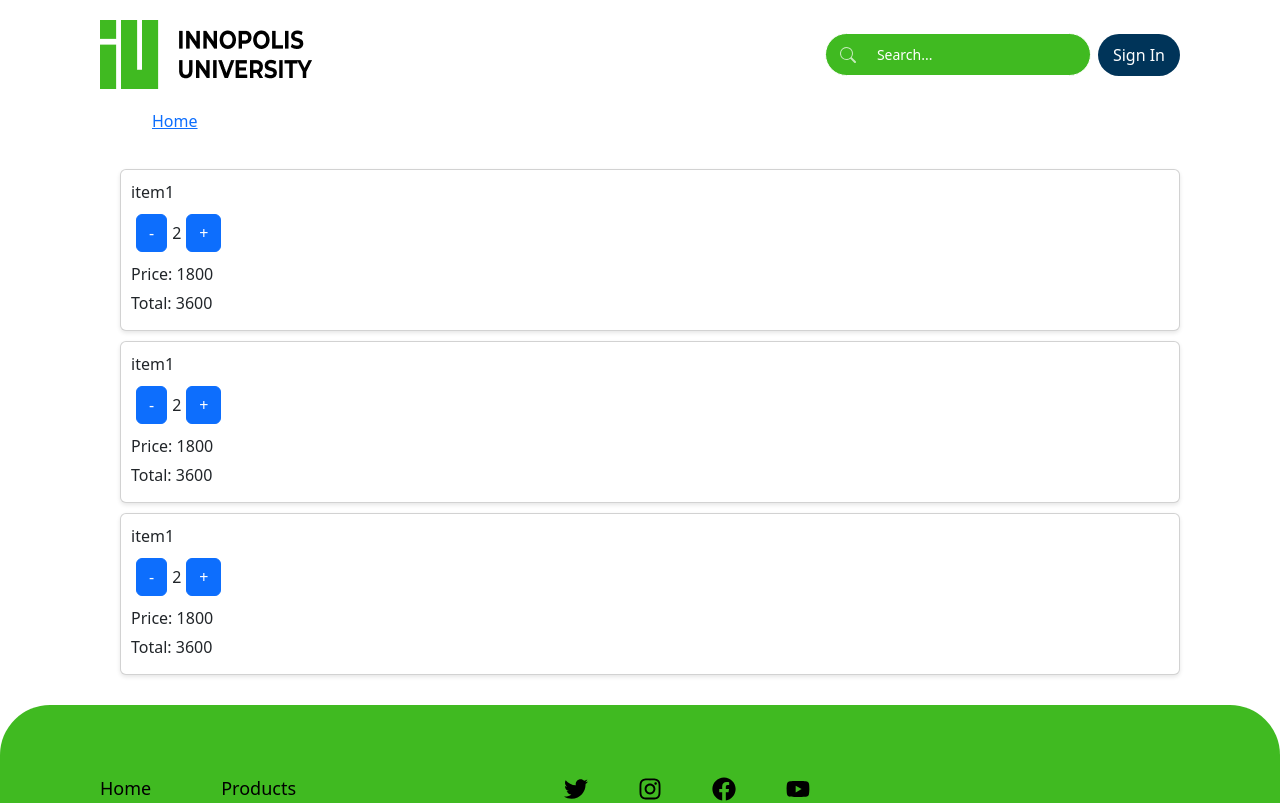
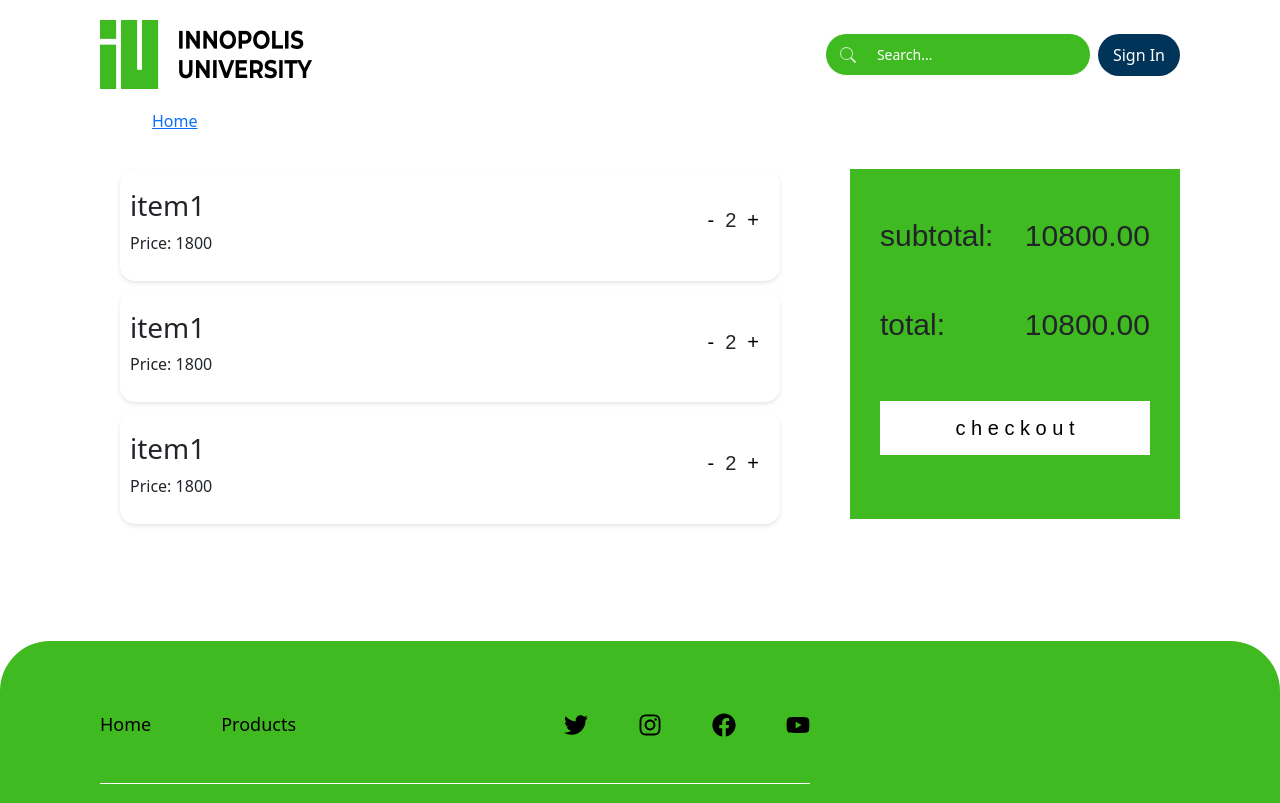
Before and after one commit to RoukayaZaki/innoshop-frontend, a React (Create React App) app: page /checkout in a window 1280 px wide. Shown: the top 803 px of the page. Built offline with nearby package versions, Linux system fonts and the light colour scheme.

Commit message:
Implement purchase page

```diff
--- a/src/Components/PurchasePage/CheckoutPart.js
+++ b/src/Components/PurchasePage/CheckoutPart.js
@@ -1,25 +1,39 @@
-import PurchaseCard from "./PurchaseCard";
-import Total from "./Total";
-import './../../assets/css/checkoutpart.css'
-
-const Item = ({ name, quantity }) => {
-    return (
-        <div className="item">
-            <span>{name}</span>
-            <span>{quantity}</span>
-        </div>
-    );
-};
+import React, { useState } from 'react';
+import PurchaseCard from './PurchaseCard';
+import Total from './Total';
+import './../../assets/css/checkoutpart.css';
 
 const CheckoutPart = ({ items }) => {
+    const [updatedItems, setUpdatedItems] = useState(items);
+
+    const handleQuantityChange = (itemId, newQuantity) => {
+        const updatedItem = updatedItems.find((item) => item.id === itemId);
+        updatedItem.quantity = newQuantity;
+
+        const updatedItemList = [...updatedItems];
+        setUpdatedItems(updatedItemList);
+    };
+
+    const calculateTotal = () => {
+        let total = 0;
+        updatedItems.forEach((item) => {
+            total += item.price * item.quantity;
+        });
+        return total;
+    };
+
     return (
         <div className="checkout-page">
             <div className="items-section">
-                {items.map(item => (
-                    <PurchaseCard item={item} />
+                {updatedItems.map((item) => (
+                    <PurchaseCard
+                        item={item}
+                        key={item.id}
+                        onQuantityChange={handleQuantityChange}
+                    />
                 ))}
             </div>
-            <Total />
+            <Total total={calculateTotal()} />
         </div>
     );
 };
--- a/src/Components/PurchasePage/PurchaseCard.js
+++ b/src/Components/PurchasePage/PurchaseCard.js
@@ -1,21 +1,20 @@
 import React, { useState } from 'react';
-import Card from 'react-bootstrap/Card';
-import Button from 'react-bootstrap/Button';
 import './../../assets/css/purchasecard.css';
 
-const PurchaseCard = ({ item, onDelete }) => {
+const PurchaseCard = ({ item, onQuantityChange }) => {
     const [itemQuantity, setItemQuantity] = useState(item.quantity);
 
   const decreaseQuantity = () => {
     if (itemQuantity > 0) {
       setItemQuantity(itemQuantity - 1);
+      onQuantityChange(item.id, itemQuantity - 1); // Notify parent component
     }
   };
 
   const increaseQuantity = () => {
     setItemQuantity(itemQuantity + 1);
+    onQuantityChange(item.id, itemQuantity + 1); // Notify parent component
   };
-
     const total = item.price * itemQuantity;
 
     if (itemQuantity === 0) {
@@ -23,23 +22,26 @@ const PurchaseCard = ({ item, onDelete }) => {
     }
 
     return (
-    <Card className="item-card">
+        <div className="item-card">
+            {/* <img src={`https://innoshop-backend.onrender.com/${item.id}.jpg`} alt={item.name} className='item-image' /> */}
+            <div className="price-section">
+                <h3>
                     {item.name}
+                </h3>
+                <p>Price: {item.price}</p>
+                {/* <p>Total: {total}</p> */}
+            </div>
             <div className="quantity-section">
-        <Button onClick={decreaseQuantity} className="quantity-btn">
+                <button onClick={decreaseQuantity} className="quantity-btn">
                     -
-        </Button>
+                </button>
                 <span>{itemQuantity}</span>
-        <Button onClick={increaseQuantity} className="quantity-btn">
+                <button onClick={increaseQuantity} className="quantity-btn">
                     +
-        </Button>
-      </div>
-      <div className="price-section">
-        <span>Price: {item.price}</span>
-        <span>Total: {total}</span>
+                </button>
             </div>
 
-    </Card>
+        </div>
     );
 };
 
--- a/src/Components/PurchasePage/Total.js
+++ b/src/Components/PurchasePage/Total.js
@@ -1,9 +1,25 @@
+import './../../assets/css/total.css'
 
-
-const Total = () => {
+const Total = ({ total }) => {
     return (
-        <div>
-
+        <div className="total">
+            <div className='subtotal-value'>
+                <p>
+                    subtotal:
+                </p>
+                <p>
+                    {total}.00
+                </p>
+            </div>
+            <div className='total-value'>
+                <p>
+                    total:
+                </p>
+                <p>
+                    {total}.00
+                </p>
+            </div>
+            <button>c h e c k o u t</button>
         </div>
     );
 }
--- a/src/assets/css/checkoutpart.css
+++ b/src/assets/css/checkoutpart.css
@@ -3,4 +3,13 @@
     padding-right: 100px;
     padding-top: 20px;
     padding-bottom: 20px;
+    display: grid;
+    /* Use grid layout */
+    grid-template-columns: 2fr 1fr;
+    /* Two columns of equal width */
+    grid-gap: 70px;
 }
+
+.items-section {
+    min-height: 452px;
+}
--- a/src/assets/css/purchasecard.css
+++ b/src/assets/css/purchasecard.css
@@ -3,15 +3,17 @@
     padding: 10px;
     margin-bottom: 10px;
     box-shadow: 0 2px 4px rgba(0, 0, 0, 0.1);
+    border-radius: 15px;
     display: flex;
-    align-items: flex-start;
     justify-content: space-between;
 }
 
 .quantity-section {
-    display: flex;
-    align-items: center;
-    margin-top: 10px;
+    /* display: flex; */
+    margin-top: 25px;
+    font-size: 20px;
+    font-family: "Abel", sans-serif;
+    font-weight: normal;
 }
 
 .quantity-btn {
--- /dev/null
+++ b/src/assets/css/total.css
@@ -0,0 +1,40 @@
+.total {
+    background-color: rgba(64, 186, 33, 1);
+    max-height: 350px;
+    max-width: 500px;
+    font-family: "Abel", sans-serif;
+    font-weight: normal;
+    font-size: 20px;
+    padding: 30px;
+    display: flex;
+    flex-direction: column;
+    justify-content: space-around;
+    padding-bottom: 50px;
+
+}
+.subtotal-value{
+    text-align: justify;
+    justify-content: space-between;
+    display: flex;
+    font-family: "Abel", sans-serif;
+    font-weight: normal;
+    font-size: 30px;
+}
+.total-value {
+    text-align: justify;
+    justify-content: space-between;
+    display: flex;
+    font-family: "Abel", sans-serif;
+    font-weight: normal;
+    font-size: 30px;
+}
+
+.total button {
+    margin-top: 10px;
+    background-color: #fff;
+    height: 20%;
+    color: #000;
+    padding: 10px 20px;
+    border: none;
+    width: 100%;
+}
```
Lines whose indentation alone changed are shown as unchanged.
